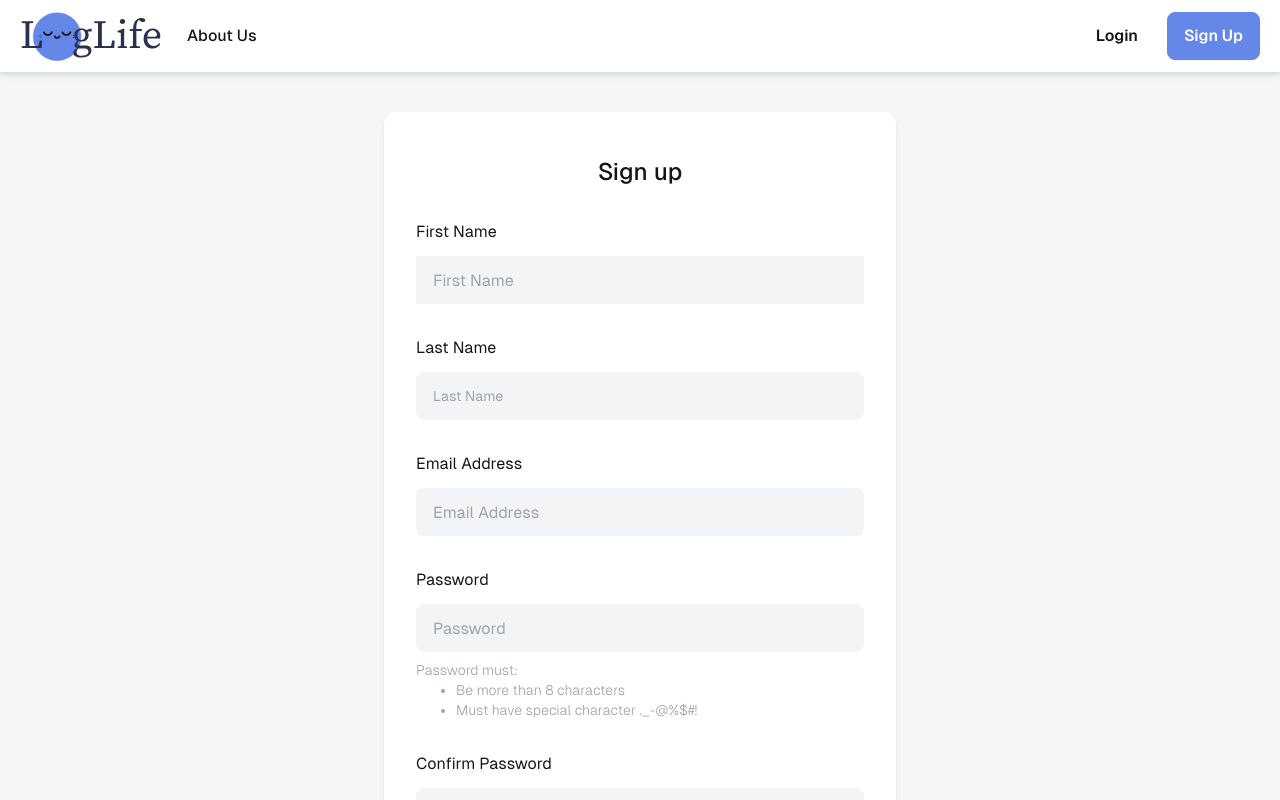
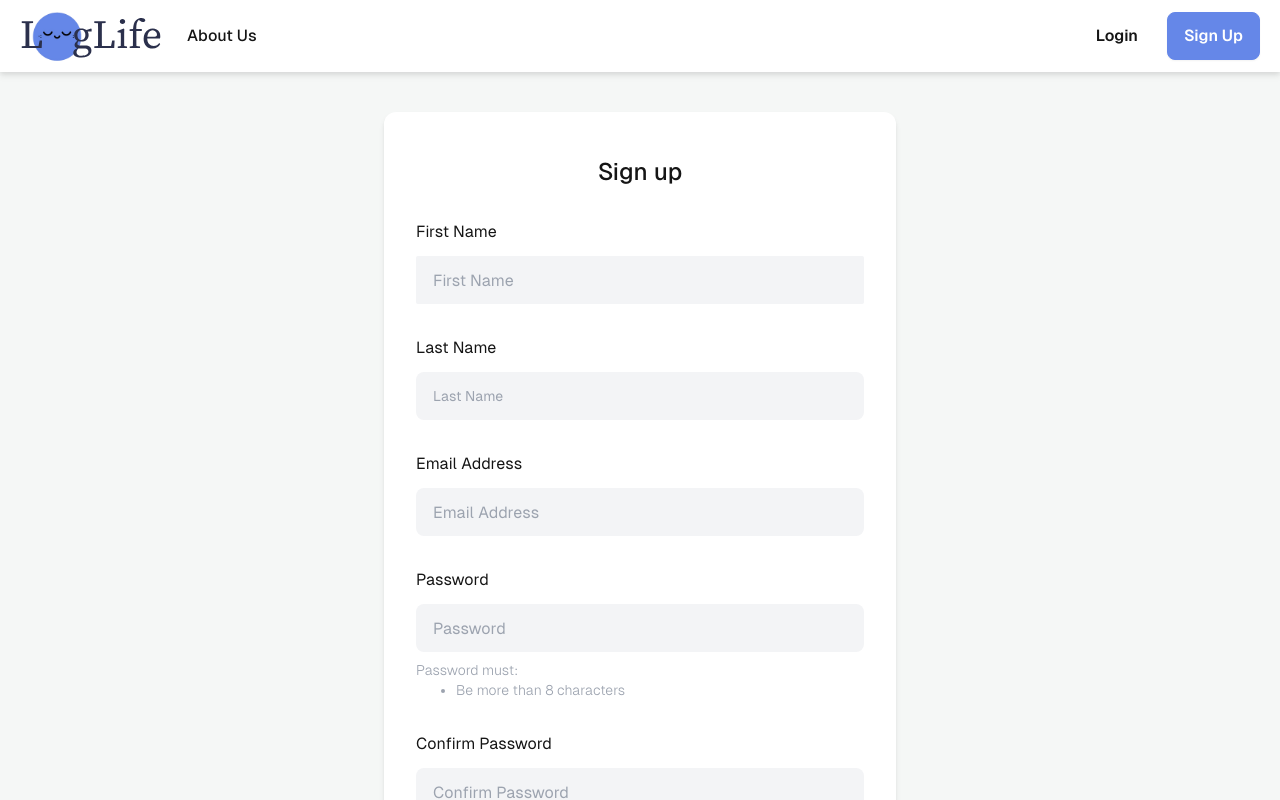
Before and after one commit to JSD6G8/frontend, a React (Vite) app: page /signup in a window 1280 px wide. Shown: the top 800 px of the page. Built offline with nearby package versions, Linux system fonts and the light colour scheme; no server answers; some icons are missing.

Commit message:
chore: remove special character requirement text in the form

```diff
--- a/src/Signup.jsx
+++ b/src/Signup.jsx
@@ -197,7 +197,6 @@ function Signup() {
                             <div className="pl-10 text-sm">
                                 <ul className="list-disc text-gray-400 font-light">
                                     <li>Be more than 8 characters</li>
-                                    <li>Must have special character ._-@%$#!</li>
                                 </ul>
                             </div>
                         </div>
```
